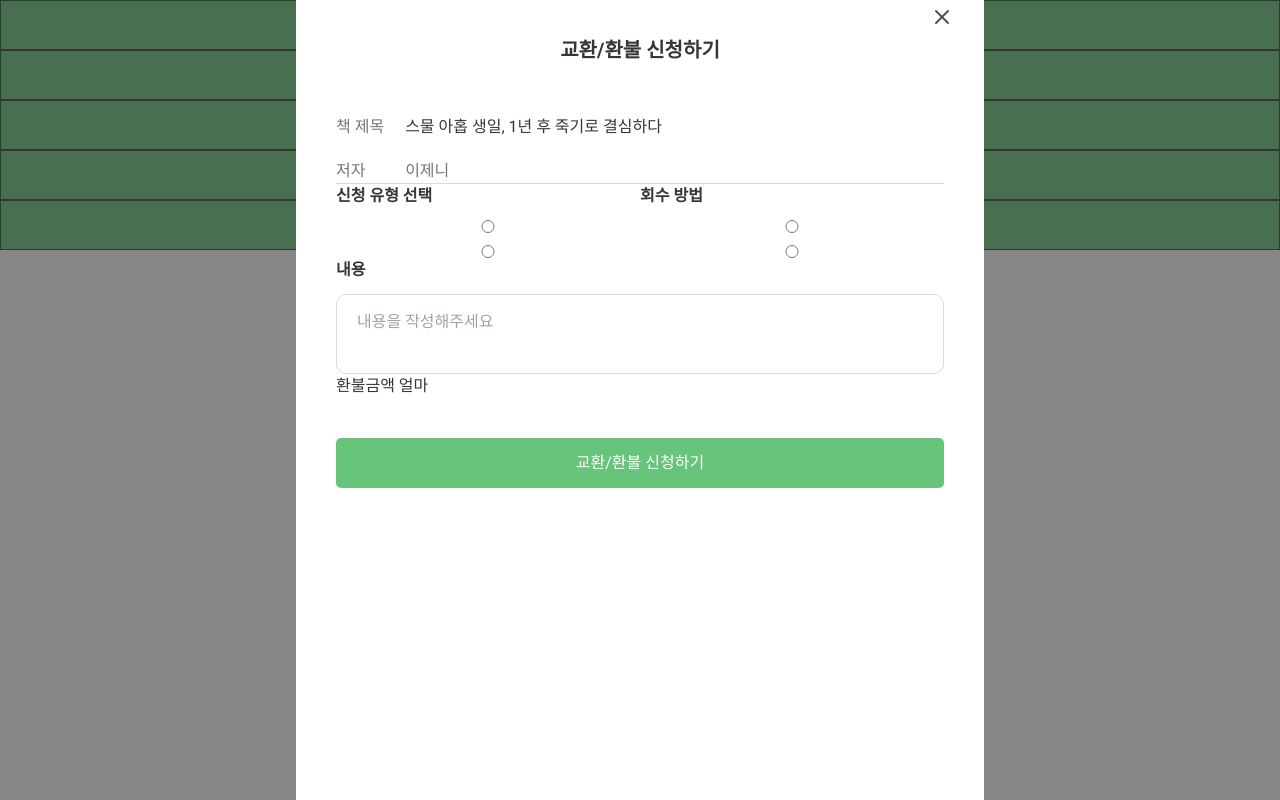
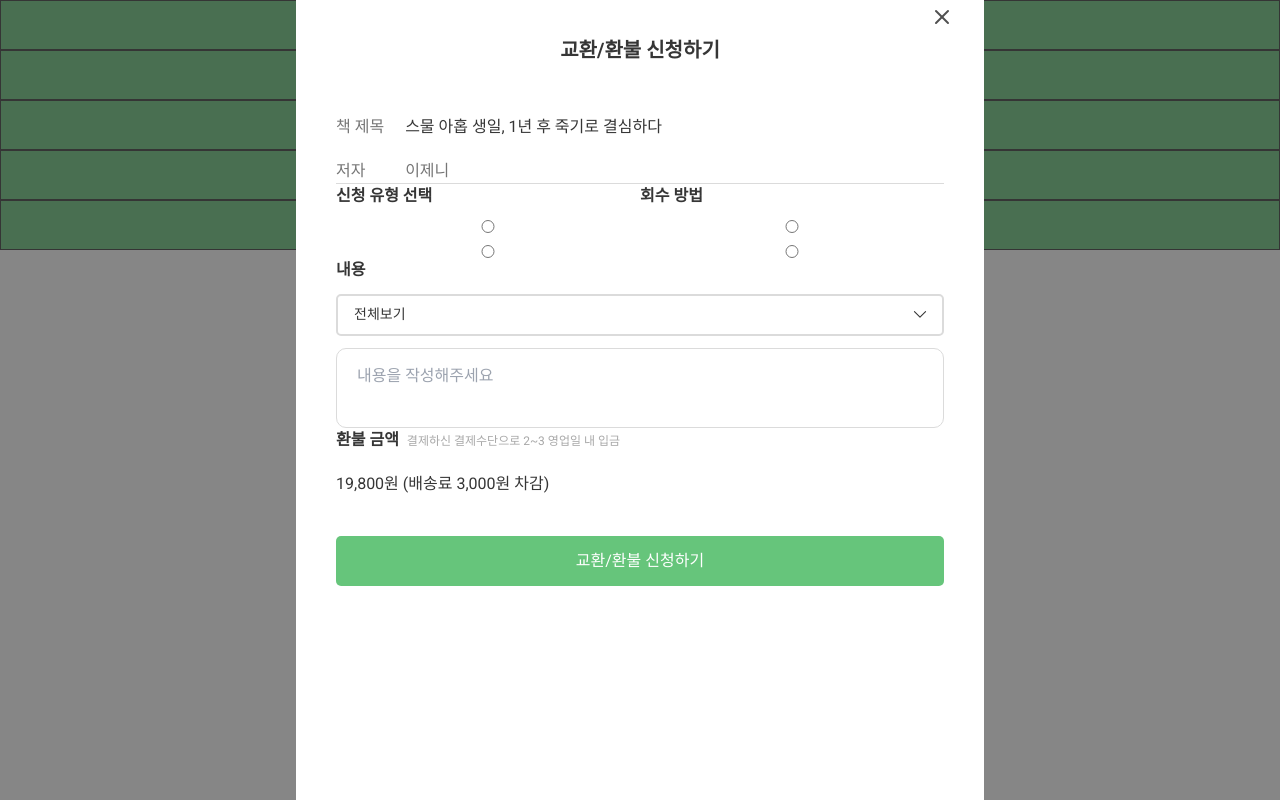
Before and after one commit to yunajoe/front_bookstore-README, a Next.js app: page /test/modaltest in a window 1280 px wide. Both pictures are taken after a click on the button "환불 모달 열려라". Built offline with nearby package versions, Linux system fonts and the light colour scheme.

Commit message:
fix : dropdown as props으로 내림

```diff
--- a/src/components/modal/getRefund/getRefundForm.tsx
+++ b/src/components/modal/getRefund/getRefundForm.tsx
@@ -6,6 +6,9 @@ import RegisterButton from '@/components/button/register/registerButton';
 import Textarea from '@/components/input/textarea';
 import useFormControl from '@/hooks/useFormControl';
 import DropDown from '@/components/dropDown/dropDown';
+import { useState } from 'react';
+import { REFUND } from '@/constants/dropDownMenu';
+import RefundPrice from './refundPrice';
 
 function GetRefundForm() {
   const {
@@ -14,7 +17,10 @@ function GetRefundForm() {
     isButtonActive,
     onSubmit,
   } = useFormControl();
-
+    const [selectedItem, setSelectedItem] = useState('전체보기');
+    const onSelectedItem = (menu: string) => {
+      setSelectedItem(menu);
+    };
 
   return (
     <>
@@ -25,11 +31,8 @@ function GetRefundForm() {
           <Radio label='신청 유형 선택' control={control} name='application' title1='교환' title2='환불'/>
           <Radio label='회수 방법' control={control} name='return' title1='직접 발송' title2='상품 회수'/>
         </div>
-        <Textarea control={control} name='description' />
-        <div>
-          환불금액
-          얼마
-        </div>
+        <Textarea control={control} name='description' as={<DropDown menus={REFUND} selectedItem={selectedItem} onSelectedItem={onSelectedItem} />} />
+        <RefundPrice refundPrice='19,800' />
       </form>
       <RegisterButton>교환/환불 신청하기</RegisterButton>
     </>
--- /dev/null
+++ b/src/components/modal/getRefund/refundPrice.tsx
@@ -0,0 +1,15 @@
+function RefundPrice({ refundPrice }: { refundPrice: string }) {
+  return (
+    <div className="flex flex-col items-start gap-20 text-16 font-light">
+      <div className="text-b-b text-16">
+        환불 금액
+        <span className="ml-8 text-12 font-light text-gray-2">
+          결제하신 결제수단으로 2~3 영업일 내 입금
+        </span>
+      </div>
+      {refundPrice}원 (배송료 3,000원 차감)
+    </div>
+  );
+}
+
+export default RefundPrice;
--- /dev/null
+++ b/src/constants/dropDownMenu.ts
@@ -0,0 +1,7 @@
+export const REFUND = [
+  '교환/환불 사유를 선택해주세요',
+  '단순변심',
+  '오배송',
+  '상품 결함',
+  '기타',
+];
--- a/tsconfig.json
+++ b/tsconfig.json
@@ -16,6 +16,7 @@
     "paths": {
       "@/components/*": ["src/components/*"],
       "@/api/*": ["src/api/*"],
+      "@/constants/*" : ["src/constants/*"],
       "@/hooks/*": ["src/hooks/*"],
       "@/store/*": ["src/store/*"],
       "@/pages/*": ["src/pages/*"],
```
